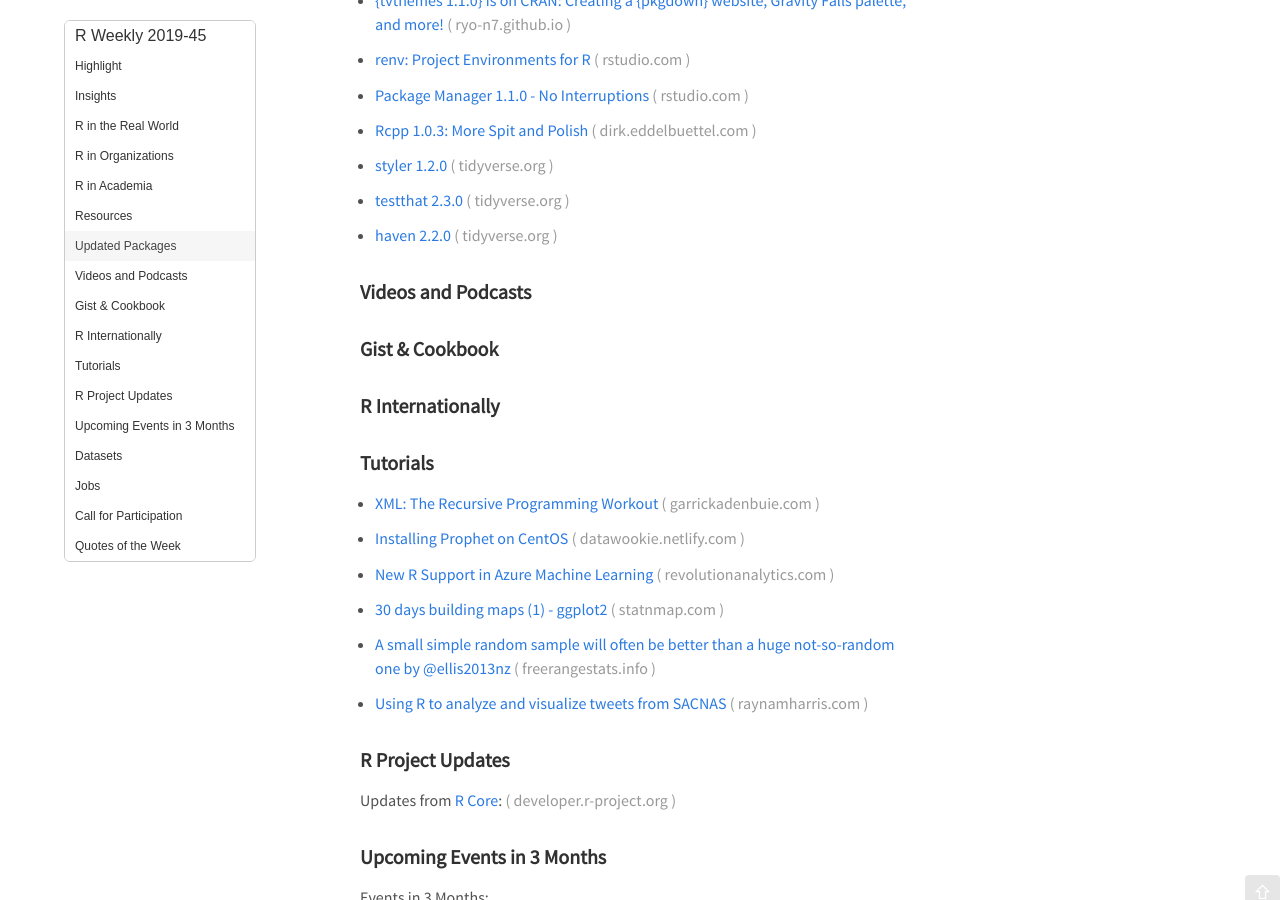
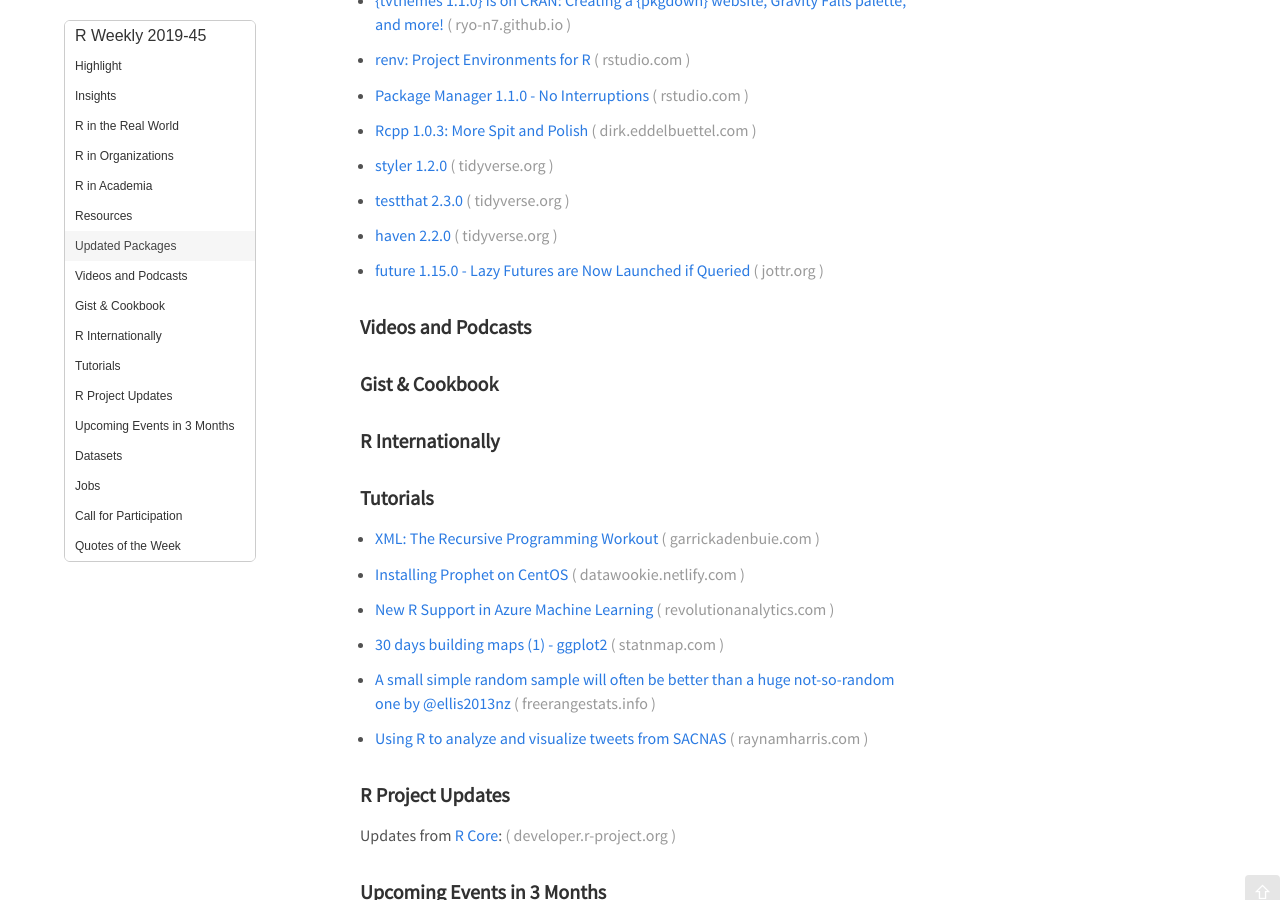
Before and after one commit to rweekly/rweekly.org, a Jekyll site: the page built from draft.md, in a window 1280 px wide and 900 px high, scrolled down 794 px. Built offline with Jekyll 4.4.1, drawn with Linux system fonts in a browser that asks for light colours; emoji names are drawn with the system emoji font; comment, search, counter and statistics services are not loaded.

Commit message:
CRAN update: future 1.15.0

```diff
--- a/draft.md
+++ b/draft.md
@@ -43,6 +43,7 @@
 + [styler 1.2.0](https://www.tidyverse.org/blog/2019/11/styler-1-2-0/)
 + [testthat 2.3.0](https://www.tidyverse.org/blog/2019/11/testthat-2-3-0/)
 + [haven 2.2.0](https://www.tidyverse.org/blog/2019/11/haven-2-2-0/)
++ [future 1.15.0 - Lazy Futures are Now Launched if Queried](https://www.jottr.org/2019/11/09/resolved-launches-lazy-futures/)
 
 ###  Videos and Podcasts
 
```
